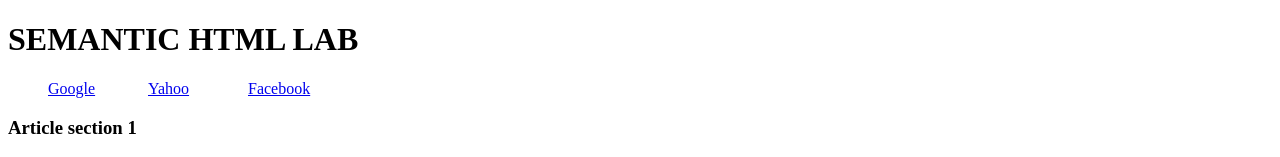
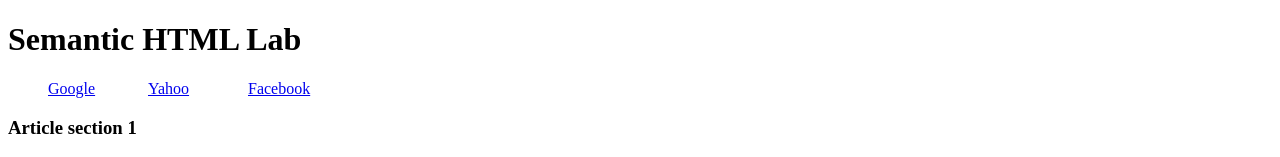
Before and after one commit to xbgmaster/my-first-repo, a plain HTML site: page index.html in a window 1280 px wide. Shown: the top 157 px of the page. Drawn offline with Linux system fonts and the light colour scheme.

Commit message:
Semantic HTML Lab

```diff
--- a/index.html
+++ b/index.html
@@ -4,7 +4,7 @@
 <head>
     <meta charset="UTF-8">
     <meta name="viewport" content="width=device-width, initial-scale=1.0">
-    <title>LAB 1</title>
+    <title>Class 2 - HTML Lab</title>
     <style>
         ul {
             display: flex;
@@ -15,7 +15,7 @@
         }
     </style>
 
-    <h1>SEMANTIC HTML LAB</h1>
+    <h1>Semantic HTML Lab</h1>
 
     <nav>
         <ul>
```
